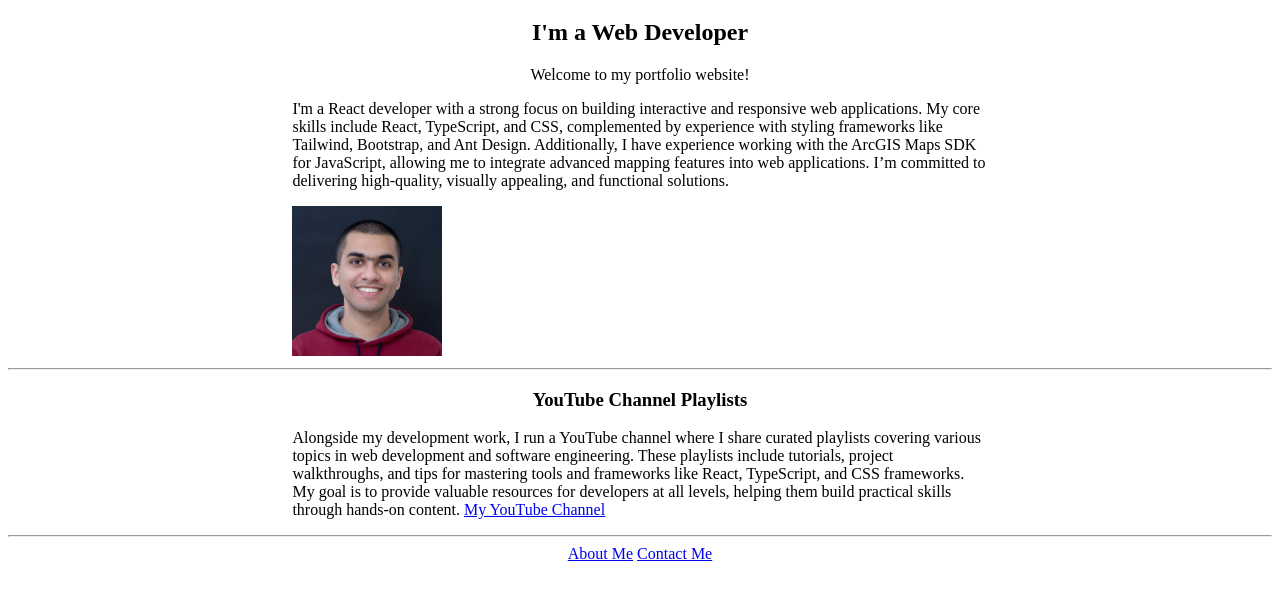
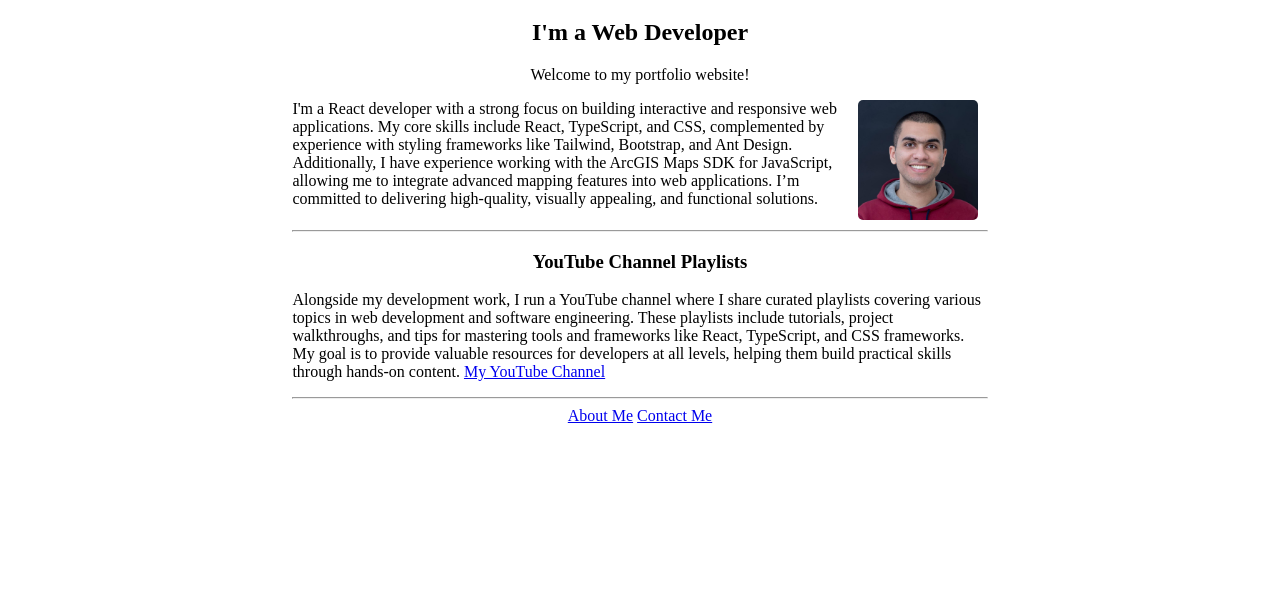
Before and after one commit to AhmedAlaaEzzt/my-portfolio, a plain HTML site: page index.html in a window 1280 px wide. Shown: the part 61-658 px from the top of the page. Drawn offline with Linux system fonts and the light colour scheme.

Commit message:
Make my Picture float to the right

```diff
--- a/index.html
+++ b/index.html
@@ -14,24 +14,27 @@
     <div class="container">
       <h2 class="title">I'm a Web Developer</h2>
       <p class="title">Welcome to my portfolio website!</p>
+
+      <div>
+        <img
+          src="./assets/images/mypicture.jpg"
+          alt="Ahmed Alaa's Picture"
+          height="120"
+          class="my-picture"
+        />
         <p>
           I'm a React developer with a strong focus on building interactive and
           responsive web applications. My core skills include React, TypeScript,
           and CSS, complemented by experience with styling frameworks like
           Tailwind, Bootstrap, and Ant Design. Additionally, I have experience
           working with the ArcGIS Maps SDK for JavaScript, allowing me to
-        integrate advanced mapping features into web applications. I’m committed
-        to delivering high-quality, visually appealing, and functional
-        solutions.
+          integrate advanced mapping features into web applications. I’m
+          committed to delivering high-quality, visually appealing, and
+          functional solutions.
         </p>
-
-      <img
-        src="./assets/images/mypicture.jpg"
-        alt="Ahmed Alaa's Picture"
-        height="150"
-      />
       </div>
       <hr />
+    </div>
 
     <div class="container">
       <h3 class="title">YouTube Channel Playlists</h3>
@@ -47,9 +50,9 @@
           >My YouTube Channel</a
         >
       </p>
+      <hr />
     </div>
 
-    <hr />
     <footer>
       <div class="container">
         <a href="./public/about.html">About Me</a>
--- a/style/index.css
+++ b/style/index.css
@@ -10,3 +10,15 @@
 footer {
   text-align: center;
 }
+
+.my-picture {
+  border-radius: 5px;
+  margin-left: 10px;
+  margin-right: 10px;
+  margin-bottom: 10px;
+  float: right;
+}
+
+hr {
+  clear: both;
+}
```
Lines whose indentation alone changed are shown as unchanged.
